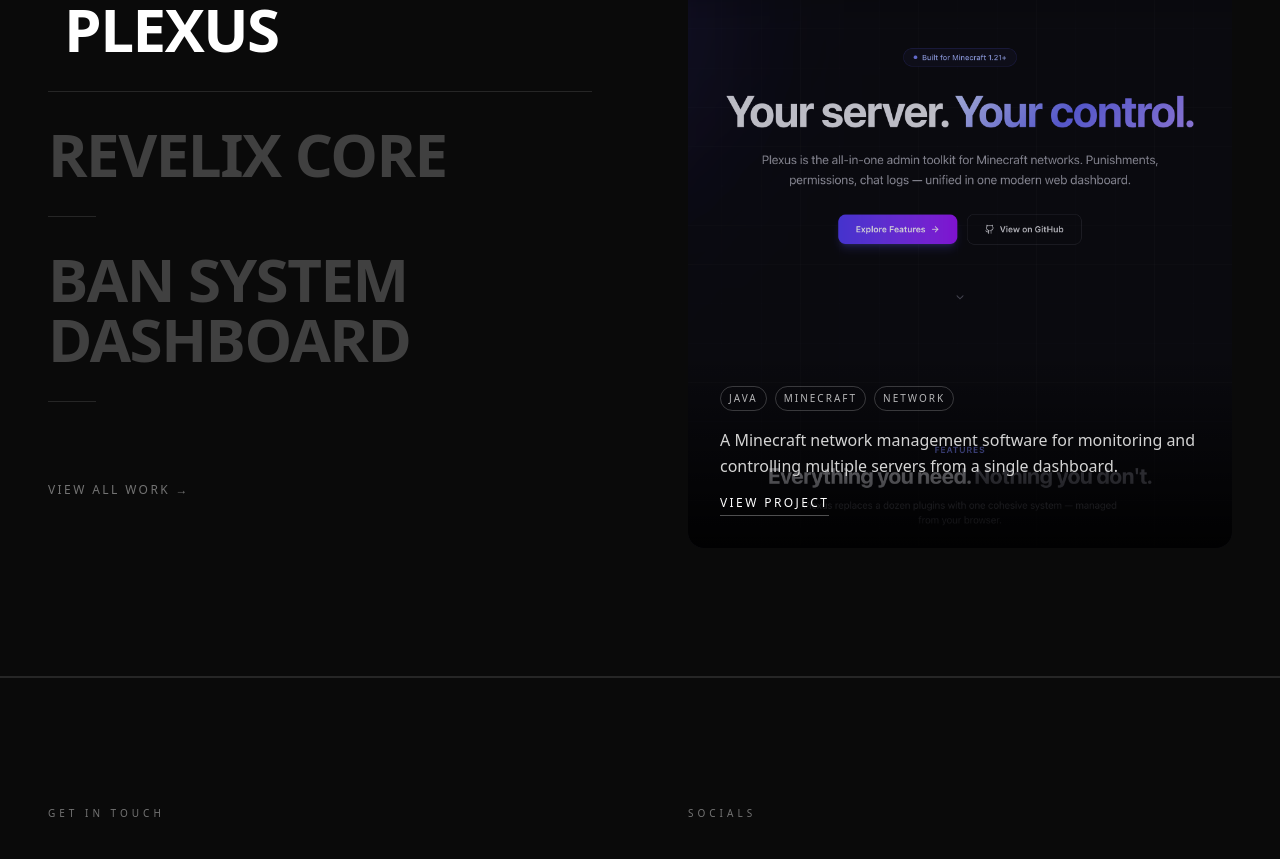
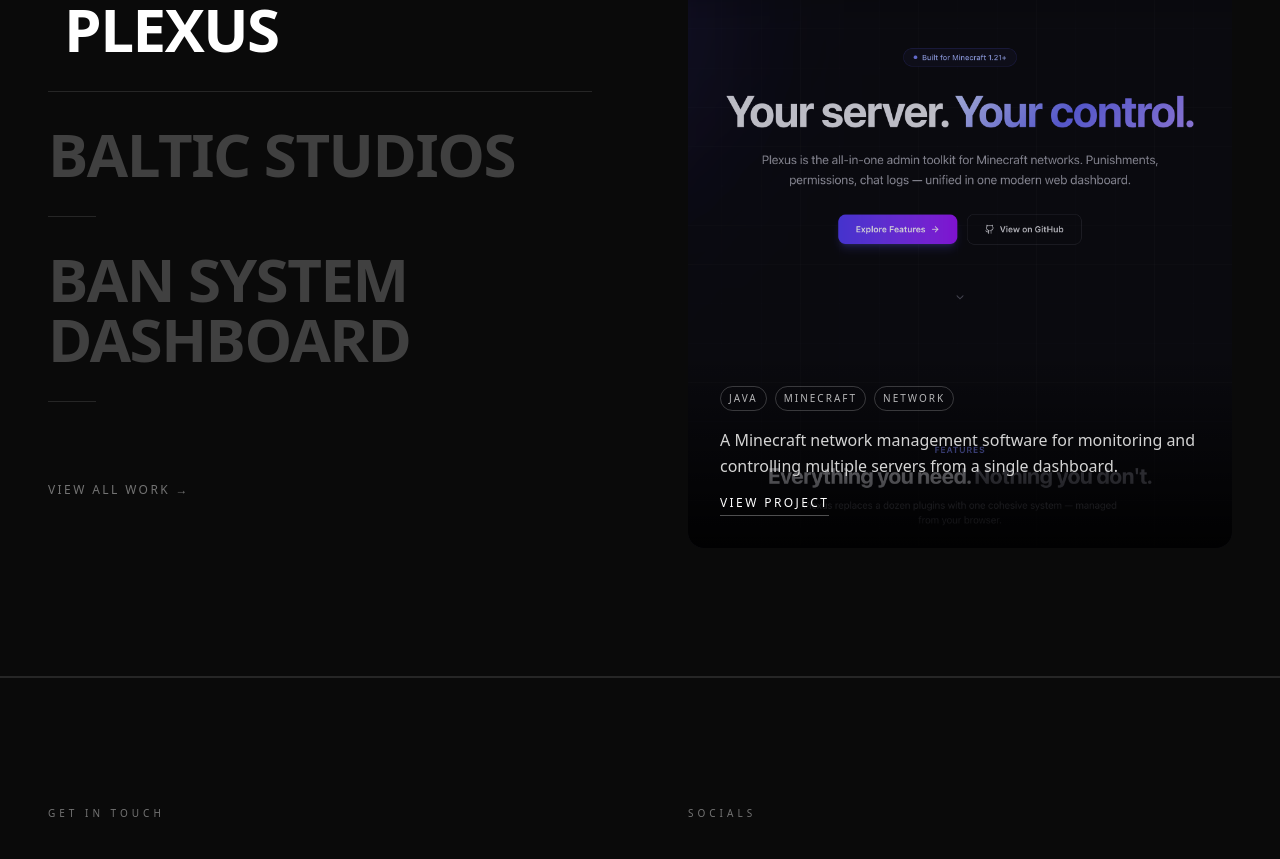
Before and after one commit to dieserjohn/zennkoa-website, a Next.js app: page / in a window 1280 px wide. Shown: the part 1220-2079 px from the top of the page. Built offline with nearby package versions, Linux system fonts and the light colour scheme.

Commit message:
added baltic studios

```diff
--- a/next.config.ts
+++ b/next.config.ts
@@ -3,6 +3,7 @@
 const nextConfig: NextConfig = {
   /* config options here */
   reactCompiler: true,
+  allowedDevOrigins: ["192.168.1.254", "localhost:3000"],
   images: {
     imageSizes: [16, 32, 48, 64, 96, 128, 256, 384],
     deviceSizes: [640, 750, 828, 1080, 1200, 1920, 2048, 3840],
--- a/src/app/about/page.tsx
+++ b/src/app/about/page.tsx
@@ -66,7 +66,7 @@
                                 height={750}
                                 className="w-full aspect-[4/5] object-cover grayscale hover:grayscale-0 transition-all duration-700"
                                 sizes="(max-width: 768px) 100vw, 50vw"
-                                quality={90}
+                                quality={100}
                                 priority
                             />
                             {/* Overlay label */}
--- a/src/app/work/[slug]/page.tsx
+++ b/src/app/work/[slug]/page.tsx
@@ -2,7 +2,7 @@
 import { notFound } from "next/navigation";
 import Image from "next/image";
 import Link from "next/link";
-import Footer from "@/components/Footer";
+
 
 // Force static generation for the known projects
 export function generateStaticParams() {
@@ -41,7 +41,7 @@
                             className="object-cover blur-sm scale-110"
                             priority
                             sizes="100vw"
-                            quality={90}
+                            quality={100}
                         />
                     )}
                 </div>
@@ -142,6 +142,7 @@
                                 width={1920}
                                 height={1080}
                                 className="w-full h-auto"
+                                quality={100}
                             />
                         </div>
                     )}
@@ -159,7 +160,7 @@
                         {nextProject.title}
                     </h2>
                 </Link>
-                <Footer />
+
             </section>
         </div>
     );
--- a/src/components/ProjectCard.tsx
+++ b/src/components/ProjectCard.tsx
@@ -59,6 +59,7 @@
                                     width={1200}
                                     height={750}
                                     className="w-full h-auto"
+                                    quality={100}
                                 />
 
                                 {/* Subtle shine overlay */}
--- a/src/components/ProjectList.tsx
+++ b/src/components/ProjectList.tsx
@@ -73,7 +73,7 @@
                                             fill
                                             className="object-cover opacity-80 group-hover:opacity-100 transition-opacity duration-500"
                                             sizes="(max-width: 1024px) 100vw, 50vw"
-                                            quality={90}
+                                            quality={100}
                                         />
                                     )}
                                 </div>
--- a/src/data/projects.ts
+++ b/src/data/projects.ts
@@ -15,15 +15,22 @@
         techStack: ["Java (Paper API)", "Redis", "MongoDB", "RabbitMQ", "Next.js", "Tailwind CSS"],
         challenges: "One of the primary challenges was ensuring real-time synchronization across distributed server nodes without introducing latency. The system needed to handle thousands of chat messages and punishment events per second while maintaining data consistency. Additionally, designing a UI that felt 'native' to the gaming aesthetic while providing enterprise-grade utility required a careful balance of visual flair and usability.",
         solution: "I implemented an event-driven architecture using RabbitMQ for asynchronous communication between server nodes and the backend. Redis was utilized for high-speed caching of player sessions, ensuring instant data retrieval. The dashboard was built with Next.js to provide a snappy, SPA-like experience, using server-sent events (SSE) for live updates. The design language adopted a dark, immersive 'gaming' aesthetic with high contrast and motion to keep administrators engaged.",
-        galleryImages: ["/projects/plexus.png"], // Placeholder for now
+        galleryImages: ["/projects/plexus.png"]
     },
     {
-        slug: "revelix-core",
-        title: "Revelix Core",
-        description:
-            "A comprehensive Minecraft plugin providing core functionality for server management, including custom APIs and utilities.",
-        tags: ["Java", "Minecraft", "Paper API"],
-        color: "#1a1a2e",
+        "slug": "baltic-studios",
+        "title": "Baltic Studios",
+        "description": "Project Lead and Full Stack Developer for a Minecraft studio's galactic story game. Coordinated cross-departmental workflows and built the entire web infrastructure.",
+        "tags": ["Project Management", "Next.js", "Tailwind CSS", "TypeScript", "PHP"],
+        "color": "#1a1a2e",
+        "image": "/projects/baltic.png",
+        "year": "2020-2025",
+        "role": "Project Lead & Full Stack Developer",
+        "longDescription": "As Project Lead at Baltic Studios, I oversaw the digital ecosystem for an ambitious, story-driven Minecraft project set in a distant galaxy. My role was to bridge the gap between the creative direction, development leadership, and the visual design by EgyBoy. I managed the project's roadmap and personally developed the full-stack web platform, creating a seamless connection between the in-game experience and the community hub.",
+        "techStack": ["Next.js", "Tailwind CSS", "TypeScript", "PHP", "RabbitMQ", "Redis"],
+        "challenges": "The project required high-level coordination to align the web architecture with the shifting needs of both the creative and technical leads. Balancing these diverse requirements while maintaining a high-performance backend that tracks real-time 'galactic' player data was the primary focus of my leadership and development work.",
+        "solution": "I designed and implemented a robust web infrastructure using Next.js and PHP, ensuring it could handle complex data from the game servers via RabbitMQ. By acting as the central point of coordination for the web department, I ensured that EgyBoy's designs and the creative team's vision were perfectly integrated into a functional, scalable platform.",
+        "galleryImages": ["/projects/baltic.png"]
     },
     {
         slug: "ban-system",
```
Also changed, not shown: public/profile.jpg, 1 other file (tests, documents, lock files or other folders).
